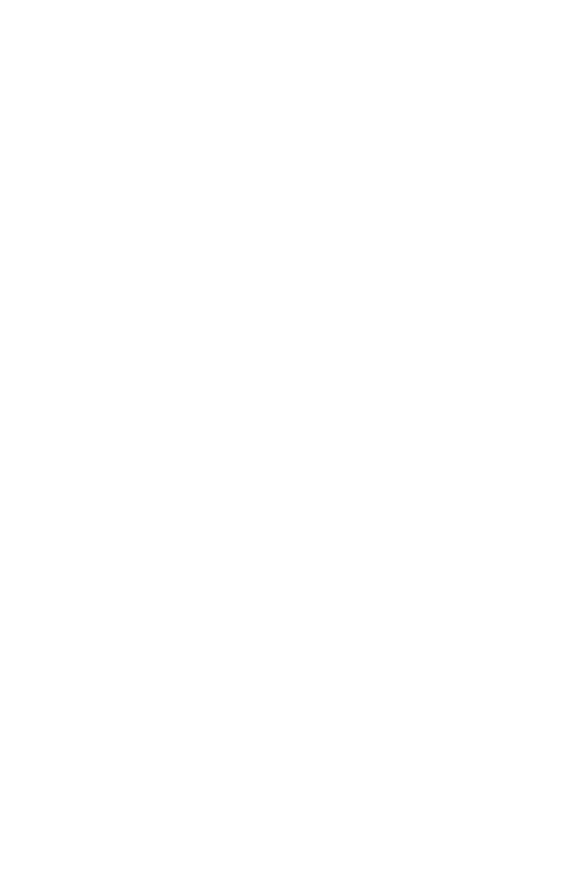
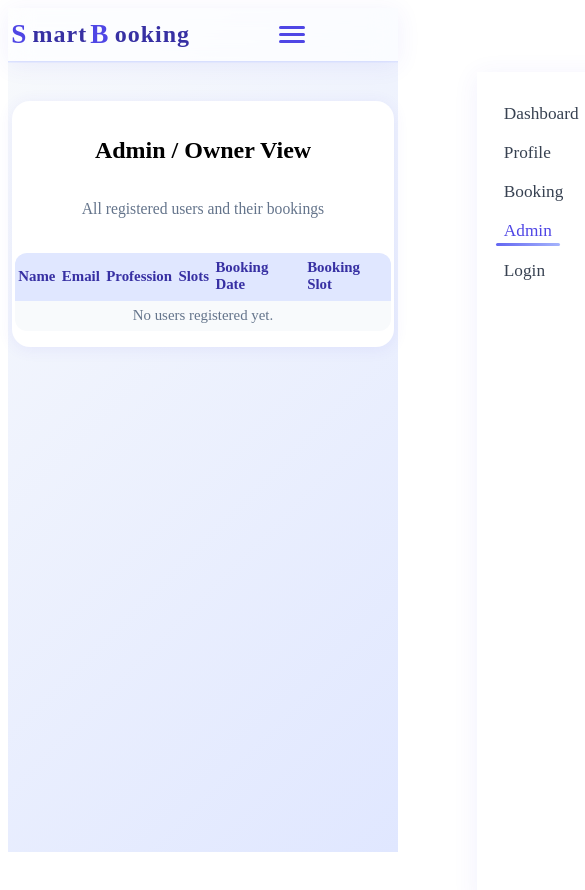
Before and after one commit to idrees31/Smart-Booking-Availability-System, a React (Vite) app: page /admin in a window 390 px wide. Before the commit this address had no page. Shown: the top 890 px of the page, 585 px wide, since content can reach past the window. Before the commit the page ends 844 px from the top, so only its background shows below. Built offline with nearby package versions, Linux system fonts and the light colour scheme.

Commit message:
Feature: Admin/Owner view page with all users and bookings (responsive table)

```diff
--- a/src/App.jsx
+++ b/src/App.jsx
@@ -6,6 +6,7 @@ import Signup from './pages/Signup';
 import Profile from './pages/Profile';
 import Dashboard from './pages/Dashboard';
 import Booking from './pages/Booking';
+import Admin from './pages/Admin';
 import { AuthProvider } from './components/AuthContext';
 
 // Create BookingContext
@@ -32,6 +33,7 @@ const App = () => {
             <Route path="/profile" element={<Profile />} />
             <Route path="/dashboard" element={<Dashboard />} />
             <Route path="/booking" element={<Booking />} />
+            <Route path="/admin" element={<Admin />} />
           </Routes>
         </Router>
         {/* </BookingContext.Provider> */}
--- a/src/components/Navbar.jsx
+++ b/src/components/Navbar.jsx
@@ -19,6 +19,7 @@ const Navbar = () => {
     { to: '/dashboard', label: 'Dashboard' },
     { to: '/profile', label: 'Profile' },
     { to: '/booking', label: 'Booking' },
+    { to: '/admin', label: 'Admin' },
   ];
 
   return (
--- /dev/null
+++ b/src/pages/Admin.jsx
@@ -0,0 +1,118 @@
+import React, { useContext } from 'react';
+import Navbar from '../components/Navbar';
+import { UsersContext } from '../App';
+
+const Admin = () => {
+  const { users } = useContext(UsersContext);
+
+  return (
+    <div className="admin-page-container">
+      <Navbar />
+      <div className="admin-content">
+        <h2>Admin / Owner View</h2>
+        <p style={{ color: '#64748b', fontSize: '0.98rem', marginBottom: '1.2rem' }}>
+          All registered users and their bookings
+        </p>
+        <div className="admin-table-wrapper">
+          <table className="admin-table">
+            <thead>
+              <tr>
+                <th>Name</th>
+                <th>Email</th>
+                <th>Profession</th>
+                <th>Slots</th>
+                <th>Booking Date</th>
+                <th>Booking Slot</th>
+              </tr>
+            </thead>
+            <tbody>
+              {users.length === 0 ? (
+                <tr><td colSpan={6} style={{ textAlign: 'center', color: '#64748b' }}>No users registered yet.</td></tr>
+              ) : (
+                users.map((user, idx) => (
+                  <tr key={user.email + idx}>
+                    <td>{user.name}</td>
+                    <td>{user.email}</td>
+                    <td>{user.profession}</td>
+                    <td>{user.slots}</td>
+                    <td>{user.bookingDate || <span style={{ color: '#dc2626' }}>—</span>}</td>
+                    <td>{user.bookingSlot || <span style={{ color: '#dc2626' }}>—</span>}</td>
+                  </tr>
+                ))
+              )}
+            </tbody>
+          </table>
+        </div>
+        <style>{`
+.admin-page-container {
+  min-height: 100vh;
+  width: 100vw;
+  background: linear-gradient(135deg, #f8fafc 0%, #e0e7ff 100%);
+  box-sizing: border-box;
+}
+.admin-content {
+  background: #fff;
+  padding: 2.5rem 2rem;
+  border-radius: 18px;
+  box-shadow: 0 2px 16px rgba(79,70,229,0.08);
+  width: 100%;
+  max-width: 900px;
+  display: flex;
+  flex-direction: column;
+  align-items: center;
+  box-sizing: border-box;
+  justify-content: center;
+  margin: 2.5rem auto 0 auto;
+}
+.admin-table-wrapper {
+  width: 100%;
+  overflow-x: auto;
+}
+.admin-table {
+  width: 100%;
+  border-collapse: collapse;
+  margin-top: 1rem;
+  background: #f8fafc;
+  border-radius: 12px;
+  overflow: hidden;
+  font-size: 1rem;
+}
+.admin-table th, .admin-table td {
+  padding: 0.8rem 1rem;
+  text-align: left;
+  border-bottom: 1px solid #e0e7ff;
+}
+.admin-table th {
+  background: #e0e7ff;
+  color: #3730a3;
+  font-weight: 700;
+}
+.admin-table tr:last-child td {
+  border-bottom: none;
+}
+@media (max-width: 900px) {
+  .admin-content {
+    max-width: 98vw;
+    padding: 1.2rem 0.5rem;
+  }
+  .admin-table th, .admin-table td {
+    padding: 0.6rem 0.5rem;
+    font-size: 0.97rem;
+  }
+}
+@media (max-width: 600px) {
+  .admin-content {
+    padding: 1rem 0.2rem;
+  }
+  .admin-table th, .admin-table td {
+    padding: 0.4rem 0.2rem;
+    font-size: 0.93rem;
+  }
+}
+`}</style>
+      </div>
+    </div>
+  );
+};
+
+export default Admin;
```
